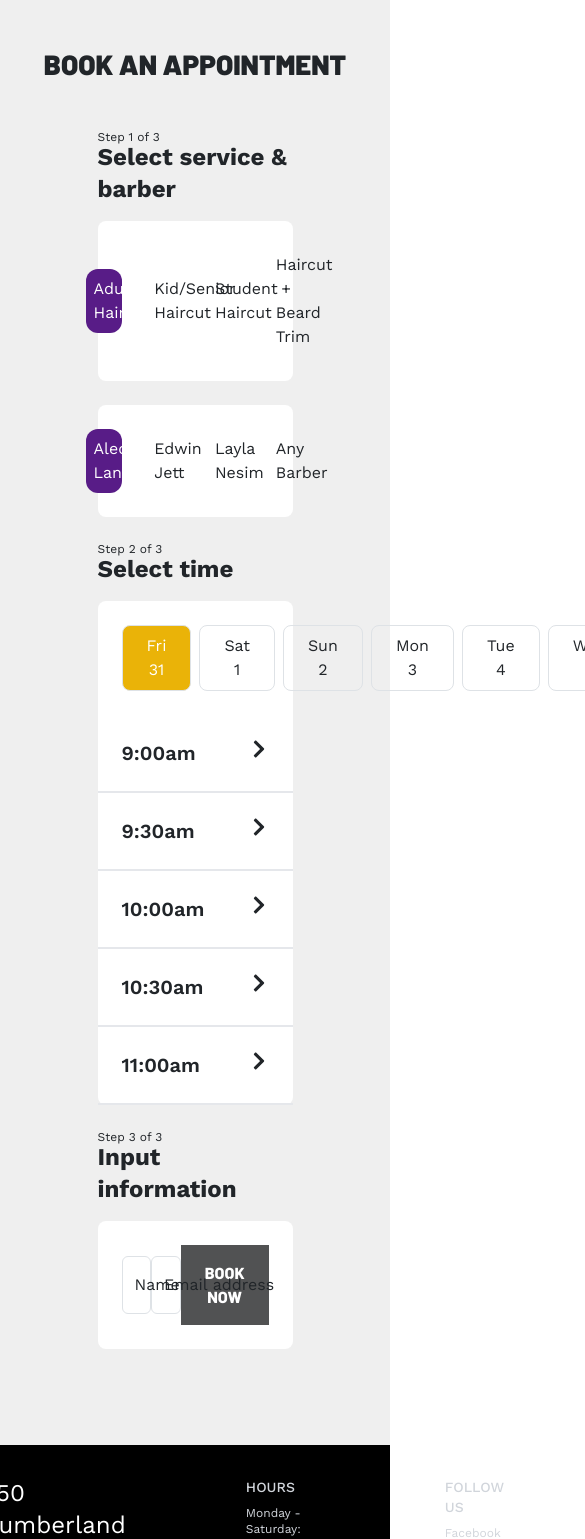
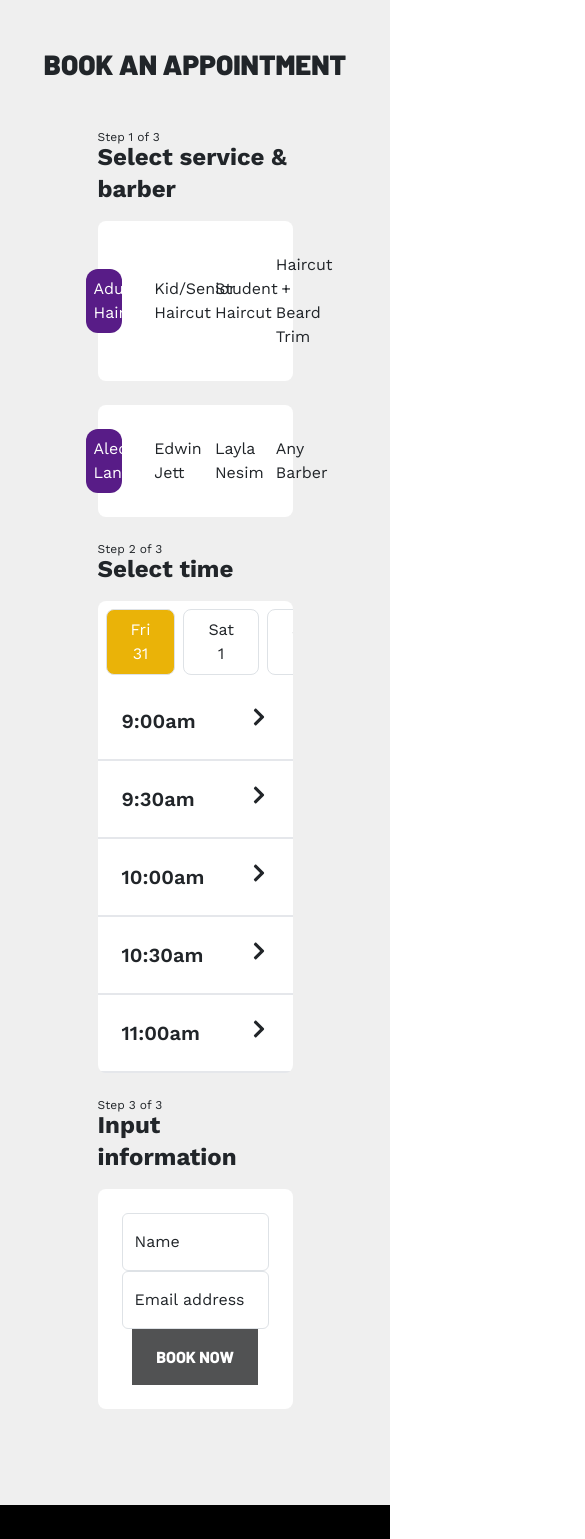
Before and after one commit to matt-dagostino/SEG-3125, a React (Create React App) app in the folder project1/: page /appointment in a window 390 px wide. Shown: the top 1539 px of the page, 585 px wide, since content can reach past the window. Built offline with nearby package versions, Linux system fonts and the light colour scheme.

Commit message:
responsiveness to appointment and success page

```diff
--- a/project1/src/Pages/Appointment.js
+++ b/project1/src/Pages/Appointment.js
@@ -184,8 +184,8 @@ function Appointment() {
           </div>
           <p className="-mb-1 text-xs">Step 2 of 3</p>
           <p className="text-2xl font-bold">Select time</p>
-          <div className="bg-white flex flex-col justify-center rounded-lg">
-            <div className="flex gap-2 justify-around p-4">
+          <div className="bg-white flex flex-col justify-center rounded-lg overflow-auto">
+            <div className="flex gap-2 justify-around p-2">
               {days.map((day, index) => (
                 <div
                   key={index}
@@ -224,8 +224,8 @@ function Appointment() {
 
           <p className="-mb-1  mt-4 text-xs">Step 3 of 3</p>
           <p className="text-2xl font-bold">Input information</p>
-          <div className="bg-white flex justify-around p-4 items-center rounded-lg">
-            <div className="w-1/3">
+          <div className="bg-white flex flex-col md:flex-row justify-around p-4 items-center rounded-lg">
+            <div className="w-full md:w-1/3">
               <FloatingLabel
                 controlId="floatingInput"
                 label="Name"
@@ -234,7 +234,7 @@ function Appointment() {
                 <Form.Control type="text" placeholder="John Doe" />
               </FloatingLabel>
             </div>
-            <div className="w-1/3">
+            <div className="w-full md:w-1/3">
               <FloatingLabel
                 controlId="floatingInput"
                 label="Email address"
--- a/project1/src/Pages/Success.js
+++ b/project1/src/Pages/Success.js
@@ -56,10 +56,10 @@ function Success(props) {
       className="flex flex-col items-center pt-12 w-full"
       style={{ backgroundColor: "#EFEFEF" }}
     >
-      <h1 className="font-barlow-black uppercase mb-12">
+      <h1 className="font-barlow-black uppercase mb-12 text-center">
         appointment successfully booked
       </h1>
-      <div className="w-1/2 font-work-sans flex flex-col bg-white rounded-lg p-4">
+      <div className="w-5/6 xl:w-4/6 font-work-sans flex flex-col bg-white rounded-lg p-4 overflow-auto">
         <div className="font-bold text-2xl">
           {formattedDate} at {props.time}
         </div>
@@ -73,7 +73,7 @@ function Success(props) {
               <div>Booking ref. #: 22</div>
             </div>
           </div>
-          <div className="w-1/2 flex justify-around justify-center">
+          <div className="w-1/2 flex flex-col sm:flex-row justify-around justify-center">
             <div className="flex flex-col justify-center items-center">
               <OverlayTrigger
                 overlay={
```
